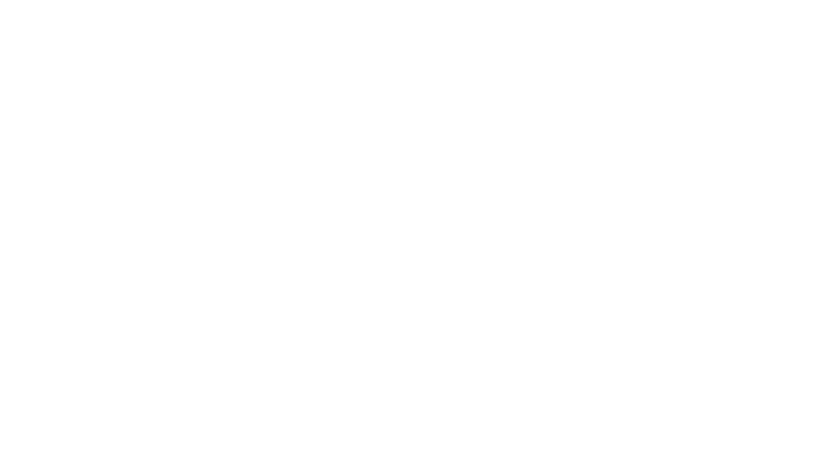
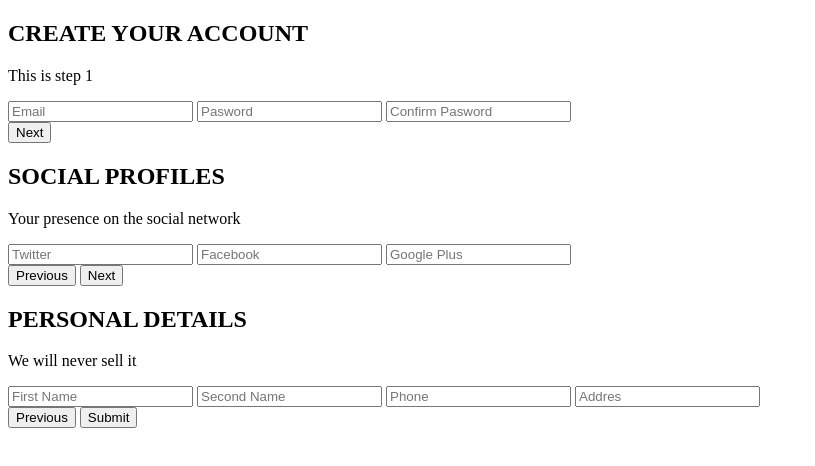
Before and after one commit to Plamadeala-Maxim/Validatorr, a plain HTML site: page index.html in a window 1280 px wide. Shown: the whole page, without its empty margins (0-815 px from the left). Drawn offline with Linux system fonts and the light colour scheme.

Commit message:
refactor(html) created a shell of html

```diff
--- a/index.html
+++ b/index.html
@@ -8,6 +8,58 @@
 </head>
 <body>
 
+    <div id="upBar"></div>
+
+<div id="allContainers">
+
+    <div id="firstContainer">
+        <div class="containerText">
+            <h2>CREATE YOUR ACCOUNT</h2>
+            <p>This is step 1</p>
+        </div>
+        <div class="containerInputs">
+            <input placeholder="Email" id="emailInput" type="email">
+            <input placeholder="Pasword" id="paswordInput" type="password">
+            <input placeholder="Confirm Pasword" id="vPaswordInput" type="password">
+        </div>
+        <div class="containerBtns">
+            <button>Next</button>
+        </div>
+    </div>
+    <div id="secondContainer">
+        <div class="containerText">
+            <h2>SOCIAL PROFILES</h2>
+            <p>Your presence on the social network</p>
+        </div>
+        <div class="containerInputs">
+            <input placeholder="Twitter" type="text">
+            <input placeholder="Facebook" type="text">
+            <input placeholder="Google Plus" type="text">
+        </div>
+        <div class="containerBtns">
+            <button>Previous</button>
+            <button>Next</button>
+        </div>
+    </div>
+    <div id="thirdContainer">
+        <div class="containerText">
+            <h2>PERSONAL DETAILS</h2>
+            <p>We will never sell it</p>
+        </div>
+        <div class="containerInputs">
+            <input placeholder="First Name" type="text">
+            <input placeholder="Second Name" type="text">
+            <input placeholder="Phone" type="number">
+            <input placeholder="Addres" type="text">
+        </div>
+        <div class="containerBtns">
+            <button>Previous</button>
+            <button>Submit</button>
+        </div>
+    </div>
+
+</div>
+
     <script src="script.js"></script>
 </body>
 </html>
```
